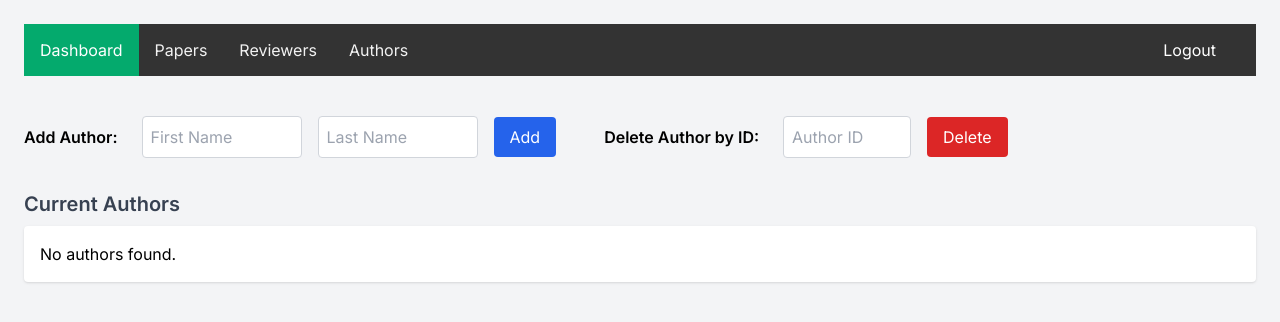
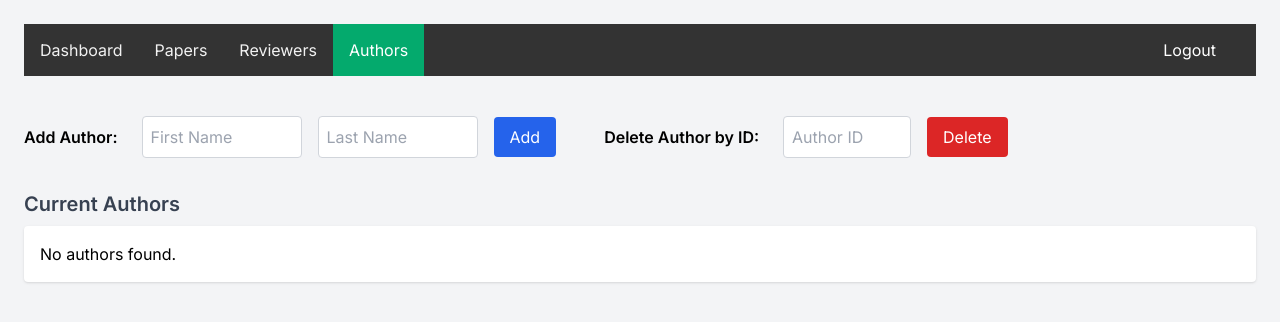
Before and after one commit to ahthompson03/AdminDashboard01, a Flask app: page /authors in a window 1280 px wide. Shown: the top 322 px of the page. Run offline with Flask 3, Linux system fonts and the light colour scheme; some libraries are stand-ins or nearby versions.

Commit message:
Authors sorta Working, Papers sorta working

```diff
--- a/templates/Author.html
+++ b/templates/Author.html
@@ -19,7 +19,7 @@
             text-decoration: none;
         }
         .topnav a:hover { background-color: #ddd; color: black; }
-        .topnav a.Dashboard { background-color: #04AA6D; color: white; }
+        .topnav a.Authors { background-color: #04AA6D; color: white; }
         .topnav a.Logout { float: right; color: white; padding: 14px 40px; }
     </style>
 </head>
@@ -29,7 +29,7 @@
         <a class="Dashboard" href="dash">Dashboard</a>
         <a href="/papers">Papers</a>
         <a href="/reviewers">Reviewers</a>
-        <a href="/authors">Authors</a>
+        <a class="Authors" href="/authors">Authors</a>
     </div>
 
     <div class="max-w-7xl mx-auto mt-10">
```
